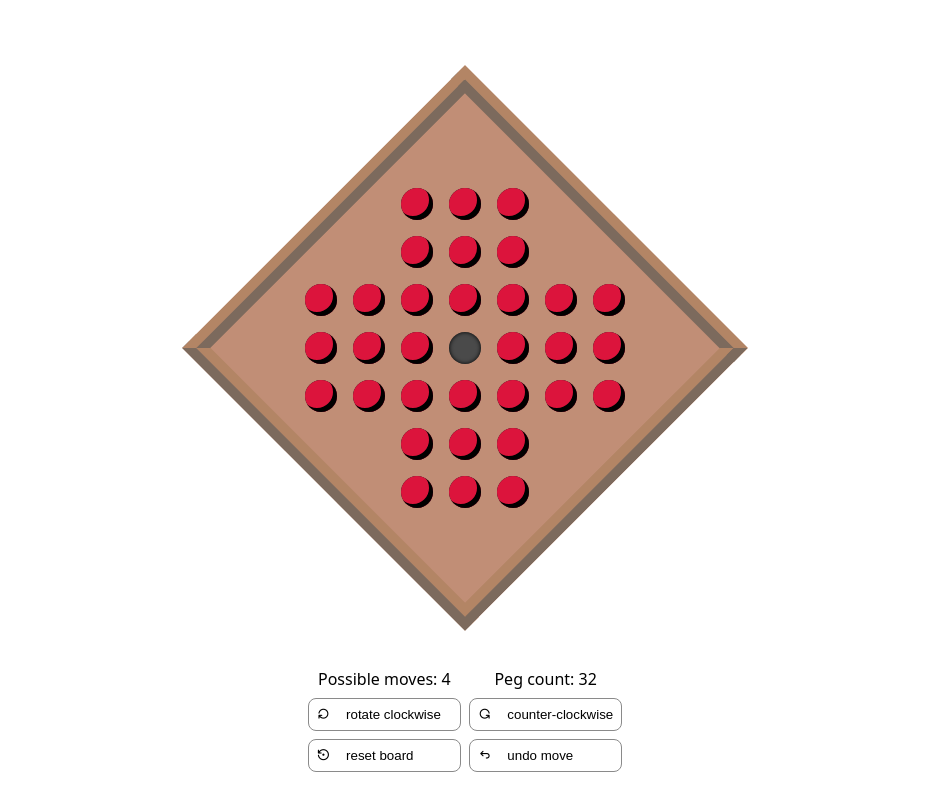
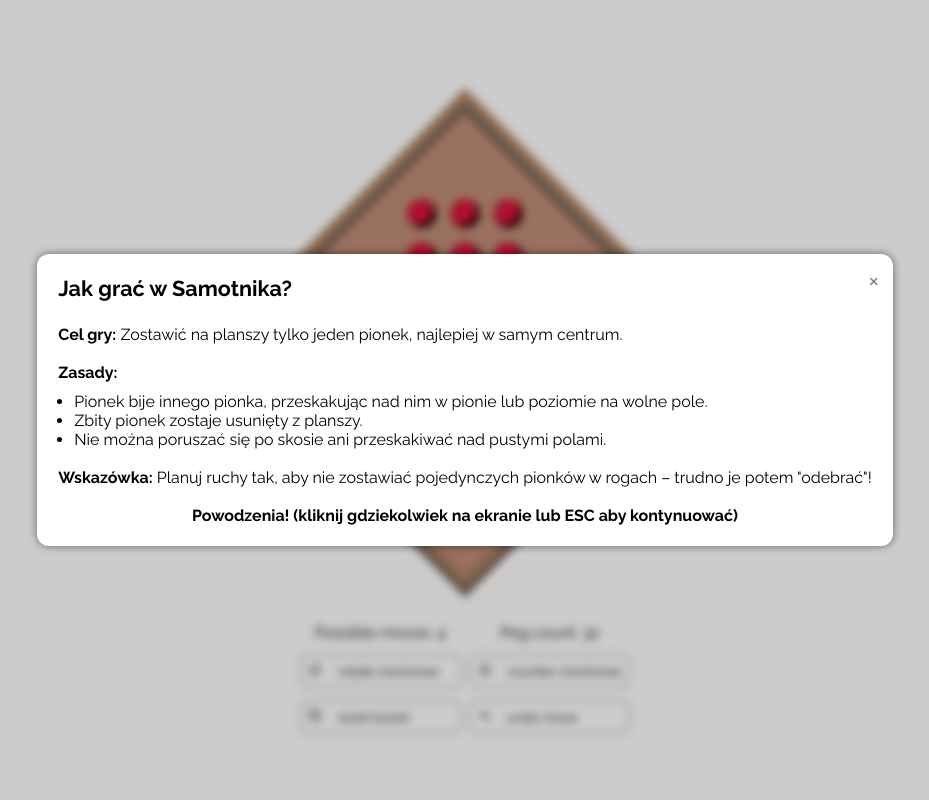
Before and after one commit to robertplawski/peg-solitaire, a plain HTML site: page index.html in a window 1280 px wide. Shown: the whole page, without its empty margins (175-1104 px from the left). Drawn offline with Linux system fonts and the light colour scheme.

Commit message:
feat: added game rules explanation popup on site launch

```diff
--- a/index.css
+++ b/index.css
@@ -1,3 +1,5 @@
+@import url('https://fonts.googleapis.com/css2?family=Raleway:ital,wght@0,100..900;1,100..900&display=swap');
+
 *{
 	margin:0;
 	padding:0;
@@ -9,9 +11,11 @@ body{
 	align-items:center;
 	min-height:100vh;
 	flex-direction:column;
-  font-family:sans;
+  font-family: "Raleway", sans-serif;
+
 }
 button{
+	font-family:inherit;
   background:white;
   border:1px solid #8a8a8a;
   cursor:pointer;
@@ -26,6 +30,7 @@ button:hover{
   background:#f1f1f1;
 }
 .buttons{
+  margin-bottom:0.25rem;
   text-align:center;
   display:grid;
   grid-template-columns:1fr 1fr;
@@ -33,11 +38,13 @@ button:hover{
   flex:1;
   gap:0.5rem;
 }
+main{scale:0.9}
 .dashboard{
   display:grid;
   grid-template-columns:1fr;
   gap:0.5rem;
-	translate:0 10rem;
+	translate:0 7.5rem;
+
 }
 main#board{
 	transition:300ms rotate;
@@ -114,3 +121,59 @@ main#board::after{
 	box-shadow: -0.25rem -0.25rem 0 black inset;
 
 }
+#popup-root{
+	position:fixed;
+	top:0;
+	left:0;
+	width:100vw;
+	height:100vh;
+	z-index:100;
+	pointer-events:none;
+	display:flex;
+	justify-content:center;
+	align-items:center;
+}
+
+.popup-background.visible{
+	opacity:1;
+	backdrop-filter:blur(4px);
+	pointer-events:auto;
+}
+.popup-background{
+	opacity:0;
+	position:absolute;
+	width:100%;
+	height:100%;
+	background-color:rgba(0,0,0,0.2);
+	transition:300ms background-color, 300ms opacity;
+}
+
+.popup-background.visible+.popup-content{
+	scale:1
+}
+.popup-content{
+	background-color:white;
+	padding:1.35rem;
+	gap:0.5rem;
+	display:flex;
+	flex-direction:column;
+	margin:1rem;
+	border-radius:0.75rem;
+	box-shadow:0px 0px 0.5rem rgba(0,0,0,0.5);
+	z-index:10;
+	scale:0;
+	transition:300ms scale;
+	position:relative;
+
+}
+.popup-content::after{
+	top:0;
+	right:0;
+	margin:1rem;
+	content:"×";
+	scale:1.5;
+	opacity:0.5;
+	position:absolute;
+}
+ul{margin-left:1rem;}
+.title{font-size:1.35rem;margin-bottom:1rem;}
--- a/index.html
+++ b/index.html
@@ -4,10 +4,16 @@
     <link rel="stylesheet" href="https://cdn.jsdelivr.net/npm/@tabler/icons-webfont@latest/dist/tabler-icons.min.css" async />
 		<title>Peg solitaire</title>
 		<script src='index.js' defer async></script>
+		<meta charset="utf-8">
 		<link rel="stylesheet" href="index.css">
     <meta name="viewport" content="width=device-width, initial-scale=1.0" />
 	</head>
 	<body>
+		<div id="popup-root">
+			<div class="popup-background"></div>
+
+			<div class="popup-content"></div>
+		</div>
 		<main id="board">
 		</main>
 		<div class='dashboard'>
--- a/index.js
+++ b/index.js
@@ -146,4 +146,39 @@ const init = () => {
 
   calculateMoveCount()
 }
+
+const popupRoot = document.getElementById("popup-root");
+const popupBackground = popupRoot.querySelector(".popup-background")
+const popupContent = popupRoot.querySelector(".popup-content")
+
+function closePopup(){
+	popupBackground.classList.remove("visible");
+
+}
+
+addEventListener("keydown",(e)=>e.key == "Escape" ? closePopup() : null)
+
+function showPopup(title, content){
+	popupBackground.classList.add("visible");
+	popupBackground.onclick = closePopup;
+	popupContent.innerHTML = `<p class='title'>${title}</p><div>${content}</div>`
+}
+
+function showGameWalkthroughInfo(){
+	const title = "<strong >Jak grać w Samotnika?</strong>";
+    const content = `
+        <strong>Cel gry:</strong> Zostawić na planszy tylko jeden pionek, najlepiej w samym centrum.<br><br>
+        <strong>Zasady:</strong><ul style="text-align: left; margin-top: 10px;">
+            <li>Pionek bije innego pionka, przeskakując nad nim w pionie lub poziomie na wolne pole.</li>
+            <li>Zbity pionek zostaje usunięty z planszy.</li>
+            <li>Nie można poruszać się po skosie ani przeskakiwać nad pustymi polami.</li>
+        </ul>
+	<br>
+        <strong>Wskazówka:</strong> Planuj ruchy tak, aby nie zostawiać pojedynczych pionków w rogach – trudno je potem "odebrać"!
+	<br><br><p style='text-align:center;font-weight:700'>Powodzenia! (kliknij gdziekolwiek na ekranie lub ESC aby kontynuować)</p>
+    `;
+showPopup(title, content);
+}
+
 init()
+showGameWalkthroughInfo();
```
